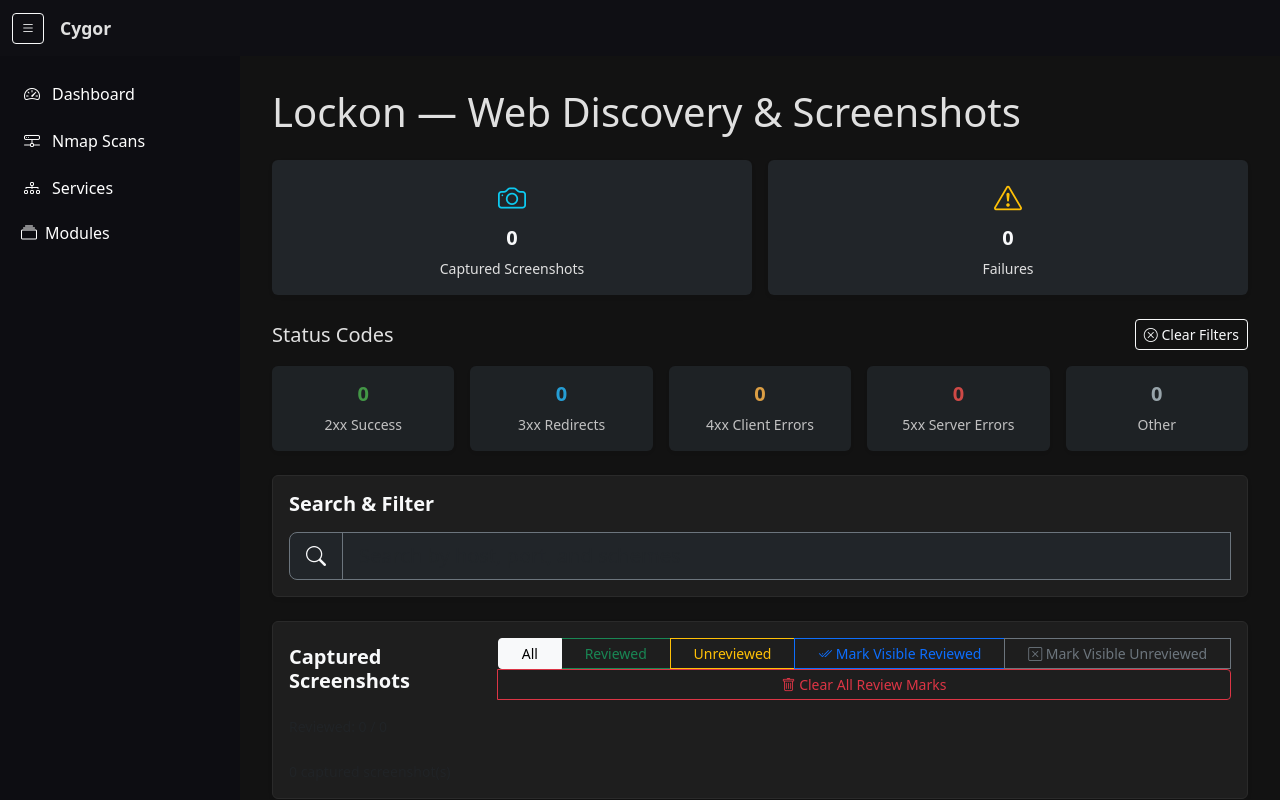
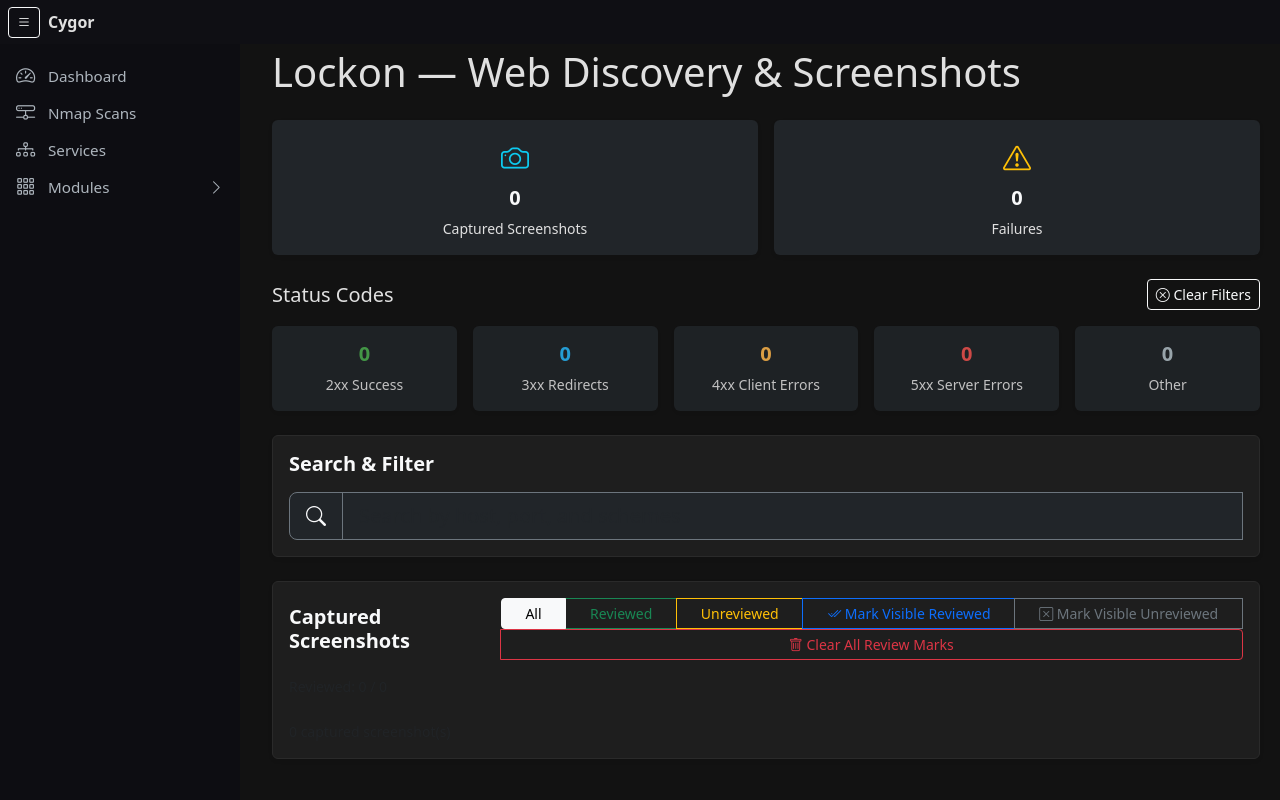
Before and after one commit to tjnull/cygor, a FastAPI app: page /enum/lockon in a window 1280 px wide. Run offline with FastAPI, Linux system fonts and the light colour scheme; parts of the project's set-up code (start-up, migrations or seed data) failed here and were passed over.

Commit message:
updates to index.html

```diff
--- a/cygor/webapp/templates/base.html
+++ b/cygor/webapp/templates/base.html
@@ -5,184 +5,140 @@
   <meta name="viewport" content="width=device-width,initial-scale=1"/>
   <title>Cygor UI</title>
 
-  <!-- Bootstrap 5 Dark Theme -->
+  <!-- Bootstrap 5 -->
   <link href="https://cdn.jsdelivr.net/npm/bootstrap@5.3.2/dist/css/bootstrap.min.css" rel="stylesheet">
   <link href="https://cdn.jsdelivr.net/npm/bootstrap-icons@1.11.1/font/bootstrap-icons.css" rel="stylesheet">
 
   <style>
-    :root {
+    :root{
       --sidebar-width: 240px;
-      --navbar-height: 56px;
-      --accent-color: #0d6efd; /* Sidebar accent */
+      --sidebar-buffer: 12px;      /* breathing room when sidebar is visible */
+      --page-gutter: 16px;         /* left margin when sidebar is collapsed */
+      --navbar-height: 44px;       /* tighter top bar */
+      --accent-color: #0d6efd;
+
+      --icon-rail: 16px;
+      --icon-box: 24px;
+      --row-gap: .20rem;
+      --submenu-indent: 2.25rem;
+      --container-side-pad: 1rem;  /* neutralize Bootstrap row negative margins */
     }
 
-    body {
-      background-color: #121212;
-      color: #e0e0e0;
+    body{ background:#121212; color:#e0e0e0; }
+
+    /* ===== Top navbar (short, no shadow) ===== */
+    .topbar{
+      position:fixed; inset:0 0 auto 0; height:var(--navbar-height);
+      background:#0f0f14; z-index:1100; display:flex; align-items:center;
+      padding:0 .5rem; border-bottom:0 !important; box-shadow:none !important;
+    }
+    .topbar .brand-inline{ display:flex; align-items:center; gap:.5rem; font-weight:600; color:#e0e0e0; text-decoration:none; font-size:1rem; }
+    .topbar .brand-inline:hover{ color:#fff; }
+    .modal-open .topbar{ display:none !important; } /* prevent overlap with modals */
+
+    /* ===== Sidebar ===== */
+    .sidebar{
+      position:fixed; top:var(--navbar-height); left:0; width:var(--sidebar-width);
+      height:calc(100vh - var(--navbar-height)); background:#0d0d12;
+      padding:1rem 0; transition:transform .3s ease; z-index:1000; overflow-y:auto;
+    }
+    .sidebar.collapsed{ transform:translateX(-100%); }
+
+    .sidebar .nav.flex-column{ display:flex; flex-direction:column; row-gap:var(--row-gap); padding:0 !important; margin:0 !important; list-style:none; }
+    .sidebar .nav.flex-column > li{ margin:0 !important; padding:0 !important; }
+
+    /* Sidebar rows with hard icon rail */
+    #sidebar .nav > li > a.nav-link{
+      position:relative !important;
+      display:flex !important; align-items:center !important; gap:.6rem !important;
+      width:100% !important;
+      padding:.44rem 1rem .44rem calc(var(--icon-rail) + var(--icon-box) + 8px) !important;
+      color:#adb5bd !important; background:transparent !important; border:none !important;
+      font-size:.95rem !important; font-weight:500 !important; line-height:1.3 !important; text-align:left !important;
+      transition:background-color .2s,color .2s !important;
+    }
+    #sidebar .nav > li > a.nav-link:hover,
+    #sidebar .nav > li > a.nav-link.active,
+    #sidebar .nav > li > a.nav-link[aria-expanded="true"]{
+      color:#fff !important; background-color:rgba(255,255,255,.05) !important;
+    }
+    #sidebar .nav > li > a.nav-link::before{
+      content:""; position:absolute; left:0; top:0; bottom:0; width:3px;
+      background:var(--accent-color); opacity:0; transition:opacity .2s;
+    }
+    #sidebar .nav > li > a.nav-link:hover::before,
+    #sidebar .nav > li > a.nav-link.active::before,
+    #sidebar .nav > li > a.nav-link[aria-expanded="true"]::before{ opacity:1; }
+
+    #sidebar .nav > li > a.nav-link .nav-icon{
+      position:absolute !important; left:var(--icon-rail) !important; top:50% !important; transform:translateY(-50%) !important;
+      width:var(--icon-box) !important; height:var(--icon-box) !important;
+      display:flex !important; align-items:center !important; justify-content:flex-start !important;
+    }
+    #sidebar .nav > li > a.nav-link .nav-icon i{
+      width:var(--icon-box) !important; height:var(--icon-box) !important;
+      font-size:1.2rem !important; line-height:1 !important; transform:translateY(1px) !important; text-align:left !important;
+    }
+    #sidebar .nav > li > a.nav-link .nav-label{ flex:1 1 auto !important; display:flex !important; align-items:center !important; min-width:0 !important; }
+    #sidebar .nav > li > a.nav-link .nav-chevron{ margin-left:auto !important; display:flex !important; align-items:center !important; }
+    .rotate-chevron{ transition:transform .25s ease; }
+    #sidebar .nav > li > a.nav-link[aria-expanded="true"] .rotate-chevron{ transform:rotate(90deg); }
+
+    #sidebar .collapse .nav-link{ padding-left: calc(var(--submenu-indent) + var(--icon-box) + 8px) !important; }
+    #sidebar .collapse .nav-link .nav-icon{ left: var(--submenu-indent) !important; }
+
+    /* ===== Content (expands when sidebar collapses) ===== */
+    .content{
+      margin-top: var(--navbar-height);
+      margin-left: calc(var(--sidebar-width) + var(--sidebar-buffer));   /* default with sidebar open */
+      padding: .25rem 1.25rem 2rem 1.25rem !important;
+      min-height: calc(100vh - var(--navbar-height));
+      transition: margin-left .3s ease;
+    }
+    /* when we add .expanded to main content, it uses a small page gutter */
+    .content.expanded{
+      margin-left: var(--page-gutter) !important;
     }
 
-    /* Top navbar */
-    .topbar {
-      position: fixed;
-      top: 0;
-      left: 0;
-      right: 0;
-      height: var(--navbar-height);
-      background: #0f0f14;
-      z-index: 1100;
-      display: flex;
-      align-items: center;
-      padding: 0 .75rem;
+    /* neutralize Bootstrap's row negative margins at the left/right edges */
+    .content > .container-fluid:first-child,
+    .content > .container:first-child{
+      padding-left: var(--container-side-pad) !important;
+      padding-right: var(--container-side-pad) !important;
+      padding-top: 0 !important;
+      margin-top: 0 !important;
     }
+    .content > *:first-child,
+    .content .row:first-child,
+    .content .card:first-child{ margin-top: 0 !important; }
 
-    .topbar .brand-inline {
-      display: flex;
-      align-items: center;
-      gap: .5rem;
-      font-weight: 600;
-      color: #e0e0e0;
-      text-decoration: none;
-      font-size: 1.1rem;
-    }
+    /* ===== Dark theme helpers ===== */
+    .card.bg-dark, .card.bg-gradient-dark{ background:#1e1e1e !important; color:#f8f9fa !important; border:1px solid #2a2a2a !important; }
+    .card.bg-dark h2,.card.bg-dark h5,.card.bg-dark h6,
+    .card.bg-gradient-dark h2,.card.bg-gradient-dark h5,.card.bg-gradient-dark h6{ color:#f8f9fa !important; }
+    .card .text-secondary{ color:#aaa !important; }
 
-    .topbar .brand-inline:hover {
-      color: #fff;
-    }
+    .table, .table thead th, .table thead td, .table tbody td{ background:#212529 !important; color:#f8f9fa !important; border-color:#444 !important; }
+    .table thead{ background:#2c2f33 !important; color:#f8f9fa !important; }
+    .table tbody tr:hover{ background:#2a2d31 !important; }
+    .dataTables_wrapper{ color:#e0e0e0 !important; }
+    .dataTables_wrapper .dataTables_length select,
+    .dataTables_wrapper .dataTables_filter input{ background:#2c2f33 !important; color:#f8f9fa !important; border:1px solid #444 !important; }
+    .dataTables_wrapper .dataTables_filter input:focus,
+    .dataTables_wrapper .dataTables_length select:focus{ outline:none; border-color:#0d6efd !important; box-shadow:0 0 0 .2rem rgba(13,110,253,.25) !important; }
+    .dataTables_wrapper .dataTables_paginate .paginate_button{ color:#e0e0e0 !important; border:1px solid #444 !important; background:#2c2f33 !important; }
+    .dataTables_wrapper .dataTables_paginate .paginate_button.current{ background:#0d6efd !important; color:#fff !important; }
+    .dataTables_wrapper .dataTables_paginate .paginate_button:hover{ background:#0b5ed7 !important; color:#fff !important; }
 
-    /* Sidebar */
-    .sidebar {
-      position: fixed;
-      top: var(--navbar-height);
-      left: 0;
-      width: var(--sidebar-width);
-      height: calc(100vh - var(--navbar-height));
-      background: #0d0d12;
-      padding: 1rem 0;
-      transition: transform .3s ease;
-      z-index: 1000;
-      overflow-y: auto;
-    }
-
-    .sidebar.collapsed {
-      transform: translateX(-100%);
-    }
-
-    .sidebar .nav-link {
-      color: #adb5bd;
-      white-space: nowrap;
-      overflow: hidden;
-      display: flex;
-      align-items: center;
-      gap: 0.75rem;
-      padding: .6rem 1rem;
-      border-radius: 0;
-      position: relative;
-      transition: color .2s ease, background-color .2s ease;
-    }
-
-    .sidebar .nav-link.active,
-    .sidebar .nav-link:hover {
-      color: #fff;
-      background-color: rgba(255,255,255,0.03);
-    }
-
-    /* Left accent bar on hover/active */
-    .sidebar .nav-link::before {
-      content: "";
-      position: absolute;
-      left: 0;
-      top: 0;
-      bottom: 0;
-      width: 3px;
-      background-color: var(--accent-color);
-      opacity: 0;
-      transition: opacity .2s ease;
-    }
-
-    .sidebar .nav-link.active::before,
-    .sidebar .nav-link:hover::before {
-      opacity: 1;
-    }
-
-    /* Content */
-    .content {
-      margin-top: var(--navbar-height);
-      margin-left: var(--sidebar-width);
-      padding: 2rem;
-      transition: margin-left .3s ease;
-      min-height: calc(100vh - var(--navbar-height));
-    }
-
-    .content.expanded {
-      margin-left: 0;
-    }
-
-    /* Default modal fixes */
-    .modal {
-      z-index: 2000 !important;
-    }
-
-    /* Fullscreen mode (applied via JS toggle) */
-    .modal-dialog.fullscreen {
-      max-width: 98vw !important;
-      width: 98vw !important;
-      height: 95vh !important;
-      margin: auto;
-    }
-
-    .modal-dialog.fullscreen .modal-content {
-      height: 100%;
-    }
-
-    .modal-dialog.fullscreen .modal-body {
-      max-height: calc(95vh - 80px); /* room for header */
-      overflow-y: auto;
-      overflow-x: auto;
-    }
-
-    /* Make dark table text fully readable */
-    .table-dark td,
-    .table-dark th,
-    .table-dark .text-muted,
-    .table-dark small {
-      color: rgba(255, 255, 255, 0.85) !important;
-    }
-
-    /* Also fix progress bar text */
-    .progress {
-      background-color: rgba(255, 255, 255, 0.1);
-    }
-    .progress-bar {
-      color: #fff !important; /* ensure text inside bars is visible */
-    }
-
-    /* ---- FIX: Ensure cards stay dark regardless of browser dark mode extensions ---- */
-    .card.bg-dark,
-    .card.bg-gradient-dark {
-      background-color: #1e1e1e !important; /* lock solid dark background */
-      color: #f8f9fa !important;
-      border: 1px solid #2a2a2a !important;
-    }
-
-    .card.bg-dark h2,
-    .card.bg-dark h5,
-    .card.bg-dark h6,
-    .card.bg-gradient-dark h2,
-    .card.bg-gradient-dark h5,
-    .card.bg-gradient-dark h6 {
-      color: #f8f9fa !important;
-    }
-
-    .card .text-secondary {
-      color: #aaa !important;
-    }
+    .progress{ background:#1e232a !important; border:1px solid #2b2f36; border-radius:10px; }
+    .progress .progress-bar{ border-radius:10px; }
   </style>
 </head>
 <body class="d-flex flex-column h-100">
 
   <!-- Top Navbar -->
   <nav class="topbar">
-    <button id="globalToggleSidebar" class="btn btn-outline-light btn-sm me-3" title="Toggle sidebar" aria-label="Toggle sidebar">
+    <button id="globalToggleSidebar" class="btn btn-outline-light btn-sm me-2" title="Toggle sidebar" aria-label="Toggle sidebar">
       <i class="bi bi-list"></i>
     </button>
     <a href="/" class="brand-inline">Cygor</a>
@@ -190,29 +146,47 @@
 
   <!-- Sidebar -->
   <nav id="sidebar" class="sidebar">
-    <ul class="nav nav-pills flex-column mb-auto px-2">
-      <li class="mb-1"><a href="/" class="nav-link text-white"><i class="bi bi-speedometer2"></i><span>Dashboard</span></a></li>
-      <li class="mb-1"><a href="/hosts" class="nav-link text-white"><i class="bi bi-hdd-network"></i><span>Nmap Scans</span></a></li>
-      <li class="mb-1"><a href="/services" class="nav-link text-white"><i class="bi bi-diagram-3"></i><span>Services</span></a></li>
-      <!-- Enumeration (auto-detected) -->
-      <li class="mb-1">
-        <button class="btn w-100 text-start text-white" data-bs-toggle="collapse" data-bs-target="#enumMenu" aria-expanded="false">
-          <i class="bi bi-collection"></i><span class="ms-2">Modules</span>
-        </button>
+    <ul class="nav flex-column mb-auto">
+      <li>
+        <a href="/" class="nav-link text-white">
+          <div class="nav-icon"><i class="bi bi-speedometer2"></i></div>
+          <div class="nav-label">Dashboard</div>
+        </a>
+      </li>
+      <li>
+        <a href="/hosts" class="nav-link text-white">
+          <div class="nav-icon"><i class="bi bi-hdd-network"></i></div>
+          <div class="nav-label">Nmap Scans</div>
+        </a>
+      </li>
+      <li>
+        <a href="/services" class="nav-link text-white">
+          <div class="nav-icon"><i class="bi bi-diagram-3"></i></div>
+          <div class="nav-label">Services</div>
+        </a>
+      </li>
+
+      <!-- Modules -->
+      <li>
+        <a class="nav-link text-white" data-bs-toggle="collapse" href="#enumMenu" role="button" aria-expanded="false" aria-controls="enumMenu">
+          <div class="nav-icon"><i class="bi bi-grid-3x3-gap"></i></div>
+          <div class="nav-label">Modules</div>
+          <div class="nav-chevron"><i class="bi bi-chevron-right rotate-chevron"></i></div>
+        </a>
         <div class="collapse" id="enumMenu">
-          <ul class="nav flex-column ps-3">
+          <ul class="nav flex-column" style="padding-left:0;margin-left:0;">
             {% set modules = request.state.modules if request.state.modules is defined else [] %}
             {% if modules %}
               {% for m in modules %}
-                <li class="mb-1">
+                <li>
                   <a href="/enum/{{ m }}" class="nav-link text-white">
-                    <i class="bi bi-chevron-right"></i>
-                    <span class="ms-1">{{ m }}</span>
+                    <div class="nav-icon"><i class="bi bi-chevron-right"></i></div>
+                    <div class="nav-label">{{ m }}</div>
                   </a>
                 </li>
               {% endfor %}
             {% else %}
-              <li class="text-muted ms-2">No modules found</li>
+              <li class="text-muted" style="padding-left: calc(var(--submenu-indent) + var(--icon-box) + 8px);">No modules found</li>
             {% endif %}
           </ul>
         </div>
@@ -228,83 +202,15 @@
   <!-- Bootstrap JS -->
   <script src="https://cdn.jsdelivr.net/npm/bootstrap@5.3.2/dist/js/bootstrap.bundle.min.js"></script>
   <script>
-    function toggleSidebar() {
+    // Collapse/expand behavior: slide sidebar and let content stretch
+    document.getElementById("globalToggleSidebar").addEventListener("click", () => {
       const sidebar = document.getElementById("sidebar");
       const content = document.getElementById("mainContent");
       sidebar.classList.toggle("collapsed");
-      content.classList.toggle("expanded");
-    }
-    document.getElementById("globalToggleSidebar").addEventListener("click", toggleSidebar);
+      content.classList.toggle("expanded");  // margin-left switches to --page-gutter
+    });
   </script>
 
-  {% block scripts %}
-  <!-- Page-specific JS will go here -->
-  {% endblock %}
-
-<!-- Global Dark Theme Fix for DataTables -->
-<style>
-/* General DataTables container text */
-.dataTables_wrapper {
-  color: #e0e0e0 !important;
-}
-
-/* Controls (length dropdown, search, info, pagination) */
-.dataTables_wrapper .dataTables_length,
-.dataTables_wrapper .dataTables_filter,
-.dataTables_wrapper .dataTables_info,
-.dataTables_wrapper .dataTables_paginate {
-  color: #e0e0e0 !important;
-}
-
-/* Fix dropdown + search box */
-.dataTables_wrapper .dataTables_filter input,
-.dataTables_wrapper .dataTables_length select {
-  background-color: #2c2f33 !important;
-  color: #f8f9fa !important;
-  border: 1px solid #444 !important;
-}
-.dataTables_wrapper .dataTables_filter input:focus,
-.dataTables_wrapper .dataTables_length select:focus {
-  outline: none;
-  border-color: #0d6efd !important;
-  box-shadow: 0 0 0 0.2rem rgba(13,110,253,.25);
-}
-
-/* Table backgrounds */
-.table.dataTable,
-.table.dataTable thead th,
-.table.dataTable thead td,
-.table.dataTable tbody td {
-  background-color: #212529 !important;
-  color: #f8f9fa !important;
-  border-color: #444 !important;
-}
-
-/* Table head */
-.table.dataTable thead {
-  background-color: #2c2f33 !important;
-  color: #f8f9fa !important;
-}
-
-/* Hover rows */
-.table.dataTable tbody tr:hover {
-  background-color: #2a2d31 !important;
-}
-
-/* Pagination buttons */
-.dataTables_wrapper .dataTables_paginate .paginate_button {
-  color: #e0e0e0 !important;
-  border: 1px solid #444 !important;
-  background: #2c2f33 !important;
-}
-.dataTables_wrapper .dataTables_paginate .paginate_button.current {
-  background: #0d6efd !important;
-  color: #fff !important;
-}
-.dataTables_wrapper .dataTables_paginate .paginate_button:hover {
-  background: #0b5ed7 !important;
-  color: #fff !important;
-}
-</style>
+  {% block scripts %}{% endblock %}
 </body>
 </html>
```
Also changed, not shown: cygor/webapp/templates/index.html (+14 -21 lines).
